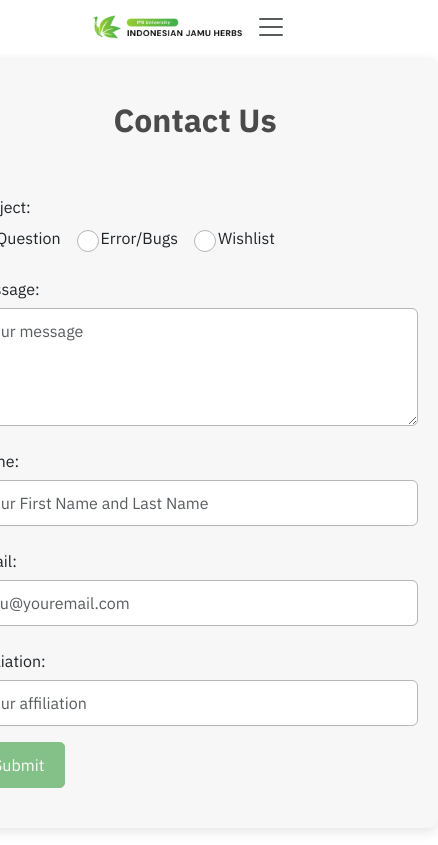
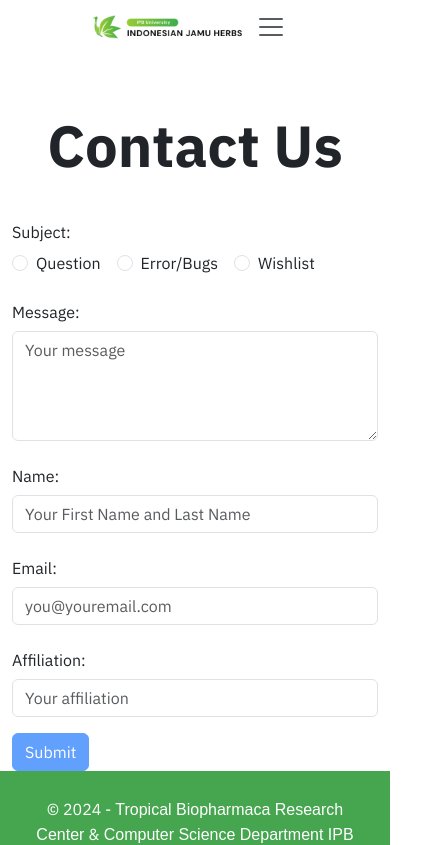
Before and after one commit to aamilham/ijah-analytics-migration, an Angular app in the folder Ijah/: page /contact in a window 390 px wide. Shown: the top 845 px of the page, 438 px wide, since content can reach past the window. Built offline with nearby package versions, Linux system fonts and the light colour scheme.

Commit message:
Refactor Contact Component CSS for improved layout and responsiveness

```diff
--- a/Ijah/src/app/contact/contact.component.css
+++ b/Ijah/src/app/contact/contact.component.css
@@ -1,101 +1,233 @@
-/* General page layout */
-.full-height {
+/* 1. Atur Tinggi pada html dan body */
+html,
+body {
+  height: 100%;
+
+  padding: 0;
+}
+
+/* 3. Kontainer Utama */
+.contact-container {
   display: flex;
   flex-direction: column;
-  justify-content: center; /* Center the content vertically */
-  align-items: center; /* Center the content horizontally */
-  min-height: 100vh; /* Ensure the container takes up the full viewport height */
-  margin: -3rem;
-  margin-bottom: 3rem;
+  justify-content: center;
+  max-width: 1000px;
+  margin: auto;
+  padding: 2rem;
+  background-color: #fff;
+  min-height: 80vh;
 }
 
-/* Wrapper for the form to give it a cleaner look */
-.container {
-  max-width: 800px;
-  width: 100%;
-  padding: 30px;
-  background-color: var(--neutral-100); /* White or light background */
-  border-radius: 10px;
-  box-shadow: 0 4px 12px rgba(0, 0, 0, 0.1);
-  margin: 20px; /* Add margin around the container */
+/* 4. Judul */
+.contact-title {
+  text-align: center;
+  margin-bottom: 20px; /* Kurangi margin */
+  font-size: 28px;
+  color: #333;
 }
 
-/* Heading styling */
-h1 {
-  font-size: 2.5rem;
-  font-weight: 600;
-  margin-bottom: 1.5rem;
-  text-align: center;
-  color: var(--neutral-900); /* Neutral heading color */
+/* 5. Pesan Sukses */
+.success-message {
+  background-color: #d4edda;
+  color: #155724;
+  padding: 10px 15px;
+  border: 1px solid #c3e6cb;
+  border-radius: var(--RADIUSradius-2);
+  margin-bottom: 15px; /* Kurangi margin */
 }
 
-/* Input fields and textarea styling */
-textarea,
-input {
-  font-size: 1rem;
-  padding: 10px;
-  border-radius: 6px;
-  border: 1px solid var(--neutral-300); /* Use neutral border */
+/* 6. Peringatan (Error Message) */
+.error-message {
+  color: red;
+  font-size: 12px;
+  margin-top: 5px;
+  margin-bottom: 15px; /* Tambahkan margin-bottom untuk konsistensi */
+  display: none; /* Disembunyikan secara default */
+}
+
+/* 7. Styling untuk Input yang Invalid */
+.invalid {
+  border-color: red;
+}
+
+/* 8. Tampilkan pesan error ketika input invalid */
+.invalid + .error-message {
+  display: block;
+}
+
+/* 9. Formulir */
+.contact-form {
+  display: flex;
+  flex: 1; /* Mengambil ruang yang tersedia */
+  gap: 15px; /* Kurangi gap */
+  max-height: 20rem;
+}
+
+/* 10. Kolom Kiri */
+.form-left {
+  flex: 1;
+  max-width: 200px;
+  padding: 5px; /* Kurangi padding */
+}
+
+/* 11. Subject Group dengan Outline Rounded */
+.subject-group {
+  border: 1px solid #ccc;
+  border-radius: 1rem;
+  padding: 10px; /* Kurangi padding */
+}
+
+.subject-group legend {
+  font-weight: bold;
+  margin-bottom: 5px; /* Kurangi margin */
+  font-size: 16px;
+  color: #333;
+}
+
+.radio-group {
+  display: flex;
+  flex-direction: column;
+  gap: 5px; /* Kurangi gap */
+}
+
+.radio-group label {
+  display: flex;
+  align-items: center;
+  gap: 5px; /* Kurangi gap */
+  font-size: 14px;
+  color: #555;
+}
+
+/* 12. Tombol Submit */
+.submit-button {
+  margin-top: 15px; /* Kurangi margin */
+  padding: 10px; /* Kurangi padding */
+  background-color: #28a745;
+  color: #fff;
+  border: none;
+  border-radius: var(
+    --RADIUSradius-2
+  ); /* Sudut membulat menggunakan variabel */
+  cursor: pointer;
+  font-size: 16px;
+  width: 100%; /* Selebar outline Subject */
+  transition: background-color 0.3s ease;
+}
+
+.submit-button:hover {
+  background-color: #218838;
+}
+
+/* 13. Kolom Kanan */
+.form-right {
+  flex: 2; /* Kolom kanan lebih lebar */
+  min-width: 300px;
+  display: flex;
+  flex-direction: column;
+  gap: 10px; /* Kurangi gap */
+}
+
+/* 14. Input Group Inline */
+.input-group-inline {
+  display: flex;
+  gap: 10px; /* Kurangi gap */
+}
+
+/* 15. Individual Input Group */
+.input-group {
+  display: flex;
+  flex-direction: column;
+}
+
+.input-group label {
+  margin-bottom: 3px; /* Kurangi margin */
+  font-weight: bold;
+  font-size: 14px;
+  color: #333;
+}
+
+/* 16. Input dan Textarea Styling */
+.input-group input,
+.input-group textarea {
+  padding: 8px; /* Kurangi padding */
+  border: 1px solid #ccc;
+  border-radius: 1rem;
+  font-size: 14px;
+  outline: none; /* Menghapus outline default */
   transition: border-color 0.3s ease;
 }
 
-textarea:focus,
-input:focus {
-  border-color: var(--primary-400); /* Primary color on focus */
-  box-shadow: 0 0 8px rgba(46, 165, 79, 0.2); /* Shadow on focus */
-  outline: none;
+.input-group input:focus,
+.input-group textarea:focus {
+  border-color: #28a745;
 }
 
-/* Error message and invalid input styling */
-.is-invalid {
-  border-color: var(--red-200); /* Global red for invalid fields */
+.input-group textarea {
+  resize: vertical;
 }
 
-.invalid-feedback {
-  color: var(--red-200); /* Red for error messages */
-  font-size: 0.875rem;
+/* 17. Placeholder Styling */
+.input-group input::placeholder,
+.input-group textarea::placeholder {
+  color: #999;
+  opacity: 1; /* Firefox */
 }
 
-/* Button styling */
-.btn-primary {
-  padding: 10px 20px;
-  font-size: 1.1rem;
-  border-radius: 5px;
-  background-color: var(--primary-400); /* Use primary button color */
-  border-color: var(--primary-400);
-  transition: background-color 0.3s ease;
+.input-group input:-ms-input-placeholder,
+.input-group textarea:-ms-input-placeholder {
+  color: #999;
 }
 
-.btn-primary:hover {
-  background-color: var(--primary-500); /* Darker shade on hover */
+.input-group input::-webkit-input-placeholder,
+.input-group textarea::-webkit-input-placeholder {
+  color: #999;
 }
 
-/* Success message styling */
-.alert-success {
-  background-color: var(--green-100); /* Green background for success alert */
-  color: var(--green-200); /* Darker green text */
-  border: 1px solid var(--green-200);
-  border-radius: 8px;
-  padding: 15px;
-  margin-top: 20px;
+/* 18. Responsif */
+@media (max-width: 768px) {
+  .contact-form {
+    flex-direction: column;
+    gap: 10px; /* Kurangi gap */
+  }
+
+  .form-left,
+  .form-right {
+    flex: 1;
+    min-width: 100%;
+    padding: 5px; /* Pastikan padding tetap kecil */
+  }
+
+  .input-group-inline {
+    flex-direction: column;
+    gap: 10px; /* Kurangi gap */
+  }
+
+  .submit-button {
+    width: 100%;
+  }
 }
 
-/* Add margin for form fields */
-.form-group {
-  margin-bottom: 20px;
+/* 19. Bagian Peta */
+.full-width-map {
+  margin-top: 2rem; /* Atur jarak antara form dan map menjadi 2rem */
+  margin-bottom: 2rem; /* Atur jarak di bawah map menjadi 2rem */
+  padding-bottom: 0; /* Menghapus padding-bottom */
+  background-color: #fff;
+  flex-grow: 1; /* Mengambil ruang yang tersisa */
+  max-height: 15rem;
 }
 
-/* Responsive adjustments */
-@media (max-width: 768px) {
-  .container {
-    padding: 20px;
-  }
+.map-container {
+  width: 100%;
+  height: 100%; /* Mengisi tinggi dari parent container (.full-width-map) */
+  position: relative;
+  overflow: hidden;
+  border-radius: 1rem; /* Membulatkan sudut peta, sesuai dengan variabel RADIUS */
+}
 
-  h1 {
-    font-size: 2rem;
-  }
-
-  .btn-primary {
-    font-size: 1rem;
-  }
+.map-container iframe {
+  width: 100%;
+  height: 100%; /* Mengisi seluruh kontainer peta */
+  border: 0;
+  border-radius: 1rem; /* Membulatkan sudut peta */
 }
```
